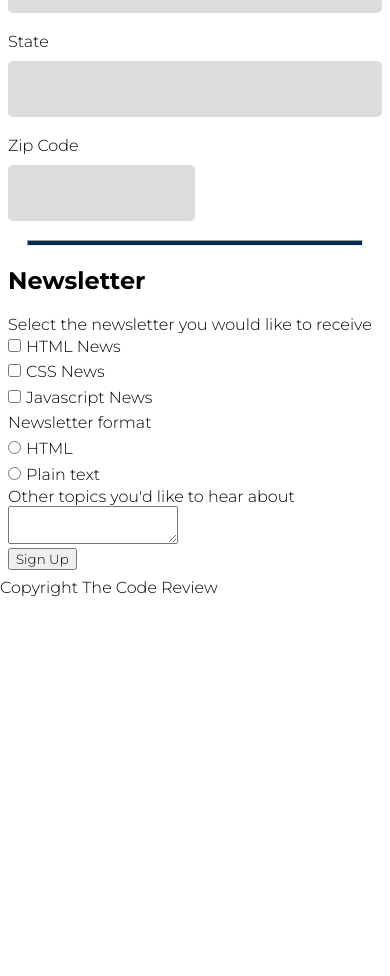
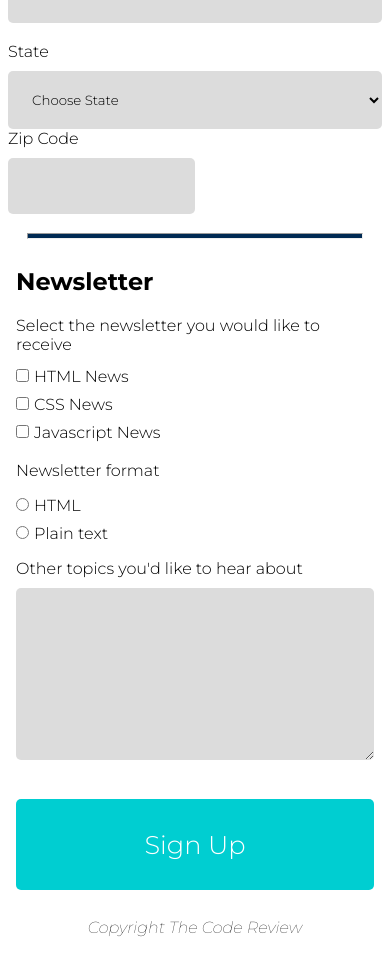
Before and after one commit to Mo-Seleman/Registration-form-project3, a plain HTML site: page index.html in a window 390 px wide. Shown: the part 780-1756 px from the top of the page. Before the commit the page ends 1377 px from the top, so only its background shows below. Drawn offline with Linux system fonts and the light colour scheme.

Commit message:
Mobile View AD
Almost Done

```diff
--- a/css/style.css
+++ b/css/style.css
@@ -33,7 +33,9 @@ legend, h2 {
      margin: 20px auto;
  }
 
- .input-box {
+ .input-box,
+#other_topics,
+.container {
      display: flex;
      flex-direction: column;
  }
@@ -43,12 +45,17 @@ legend, h2 {
 #tel,
 #address1,
 #address2,
-#address3,
-#zip {
+#state,
+#zip,
+#other_topics {
     padding: 20px;
     background: #dcdcdc;
     border: none;
     border-radius: 5px;
+}
+
+.cihover:hover {
+    border: 1px solid blue;
 }
 
 #zip {
@@ -74,8 +81,37 @@ input::placeholder {
 #html,
 #plain_text {
     margin-right: 5px;
+    margin-bottom: 10px;
+}
+
+.newsletter {
+    padding: 8px;
+}
+
+#p1 {
+    margin-bottom: 10px;
 }
 
 p {
+    margin: 10px 0;
+}
 
+#other_topics {
+    padding: 70px;
 }
+
+button {
+    padding: 30px;
+    border-radius: 5px;
+    background: #00CED1;
+    color: white;
+    font-size: 1.6rem;
+    border-style: none;
+    margin-top: 20px;
+}
+
+#footer {
+    text-align: center;
+    font-style: italic;
+    margin: 20px 0 40px 0;
+}
--- a/index.html
+++ b/index.html
@@ -27,31 +27,38 @@
     <legend>Contact Information</legend>
     <div class="input-box">
         <label for="Name">Full Name</label>
-        <input type="text" name="user-name" id="name" placeholder="Required"><br>
+        <input type="text" name="user-name" id="name" placeholder="Required" class="cihover"><br>
     </div>
     <div class="input-box">
         <label for="email-address">Email Address</label>
-        <input type="email" name="user-email-address" id="email" placeholder="Required"><br>
+        <input type="email" name="user-email-address" id="email" placeholder="Required" class="cihover"><br>
     </div>
     <div class="input-box">
         <label for="tel">Phone Number</label>
-        <input type="tel" name="user-tel" id="tel"><br>
+        <input type="tel" name="user-tel" id="tel" class="cihover"><br>
     </div>
         <div class="input-box">
         <label for="address1">Street Address</label>
-    <input type="text" name="user-address1" id="address1"><br>
+    <input type="text" name="user-address1" id="address1" class="cihover"><br>
     </div>
     <div class="input-box">
         <label for="address2">City</label>
-        <input type="text" name="user-address2" id="address2"><br>
+        <input type="text" name="user-address2" id="address2" class="cihover"><br>
     </div>
+
     <div class="input-box">
-        <label for="address3">State</label>
-        <input type="text" name="user-address3" id="address3"><br>
+        <label for="state">State</label>
+        <select name="user_state" id="state">
+            <option value="England">Choose State</option>
+            <option value="England">England</option>
+            <option value="Scotland">Scotland</option>
+            <option value="Wales">Wales</option>
+        </select>
     </div>
+
     <div class="input-box">
         <label for="zip">Zip Code</label>
-        <input type="text" name="user-zip" id="zip"><br>
+        <input type="text" name="user-zip" id="zip" class="cihover"><br>
     </div>
 </form>
 
@@ -59,7 +66,7 @@
 
 <section class="newsletter">
     <h2>Newsletter</h2>
-    <p>Select the newsletter you would like to receive</p>
+    <p id="p1">Select the newsletter you would like to receive</p>
 
 <div class="newsletterbuttons">
     <input type="checkbox" name="user-newsletter" id="html_news" value="receive_newsletter"><label for="html_news">HTML News</label><br>
@@ -73,11 +80,12 @@
 
     <input type="radio" name="user-newsletter" id="plain_text" value="receive_newsletter"><label for="plain_text">Plain text</label>
 </div>
-
+<div class="container">
     <p>Other topics you'd like to hear about</p>
     <textarea name="user-newsletter" id="other_topics"></textarea><br>
 
     <button type="submit" value="sign_up">Sign Up</button>
+</div>
 </section>
 </main>
 </body>
```
